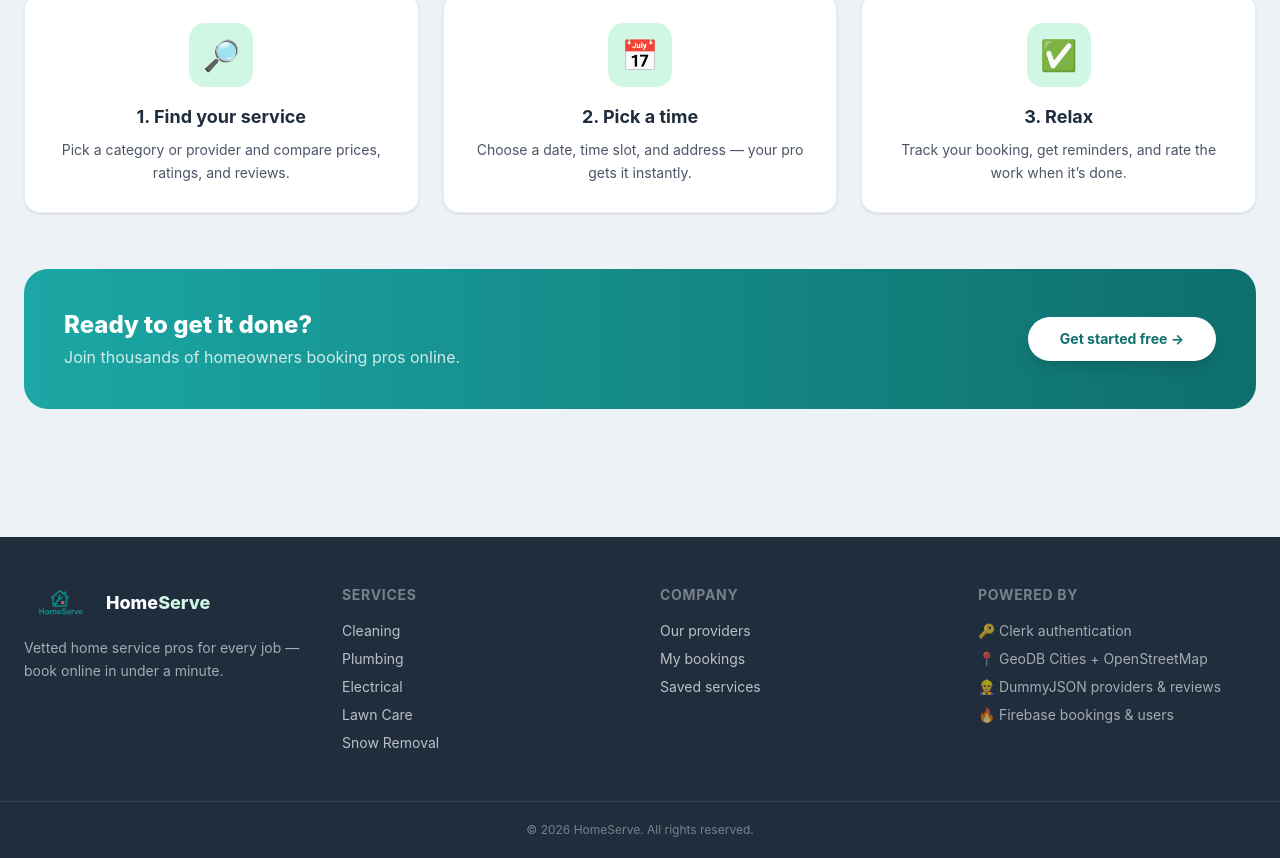
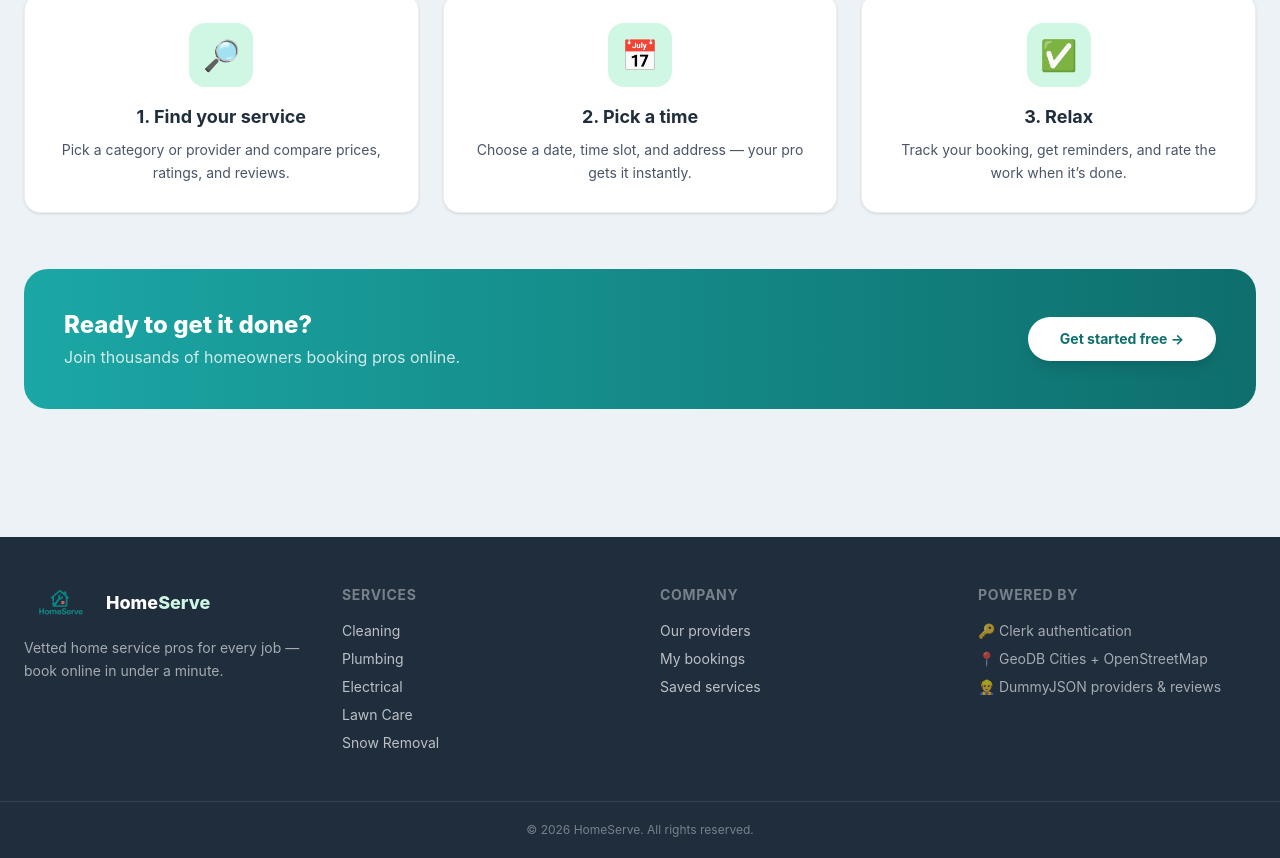
Before and after one commit to Anh-Khoi-Ngo/HomeServe, a React (Vite) app: page / in a window 1280 px wide. Shown: the part 2255-3113 px from the top of the page. Built offline with nearby package versions, Linux system fonts and the light colour scheme; no server answers.

Commit message:
Remove Firebase bookings & users from footer list

```diff
--- a/src/components/Footer.jsx
+++ b/src/components/Footer.jsx
@@ -45,7 +45,6 @@ export default function Footer() {
             <li>🔑 Clerk authentication</li>
             <li>📍 GeoDB Cities + OpenStreetMap</li>
             <li>👷 DummyJSON providers &amp; reviews</li>
-            <li>🔥 Firebase bookings &amp; users</li>
           </ul>
         </div>
       </div>
```
